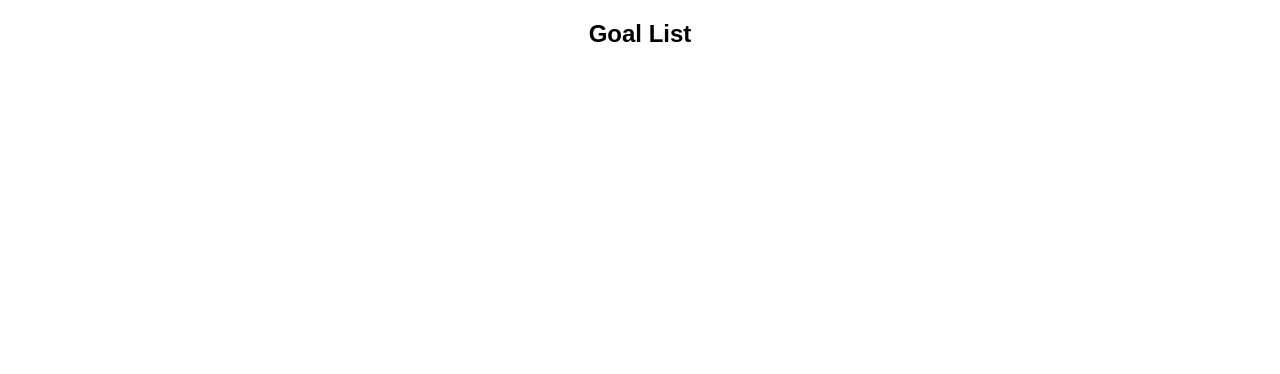
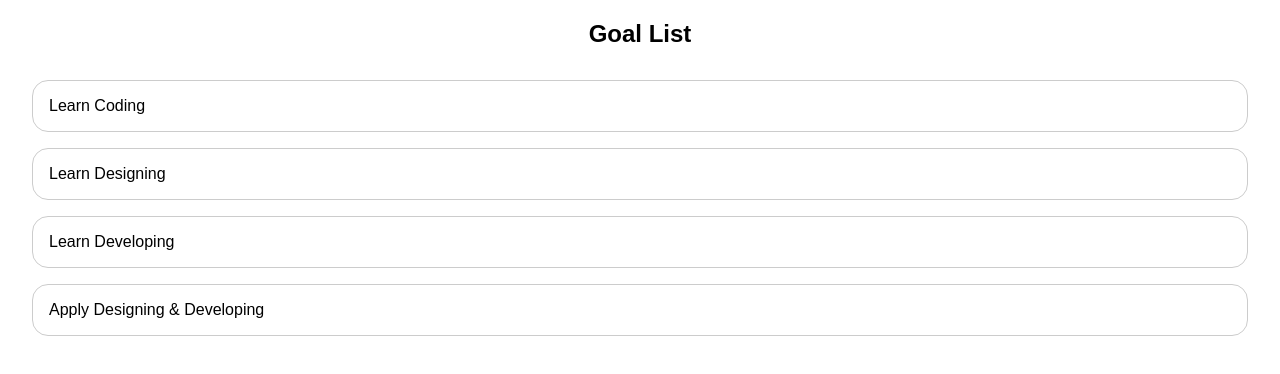
Before and after one commit to ratrateroo/React-Refresher, a React (Create React App) app: page / in a window 1280 px wide. Shown: the top 374 px of the page. Built offline with nearby package versions, Linux system fonts and the light colour scheme.

Commit message:
rendered list of data

```diff
--- a/src/components/GoalList.js
+++ b/src/components/GoalList.js
@@ -5,7 +5,11 @@ import './GoalList.css';
 const GoalList = props => {
     return (
         <ul className="goal-list">
-
+            {
+                props.goals.map((goal) => {
+                    return <li key={goal.id}>{goal.text}</li>
+                })
+            }
         </ul>
         );
 };
```
